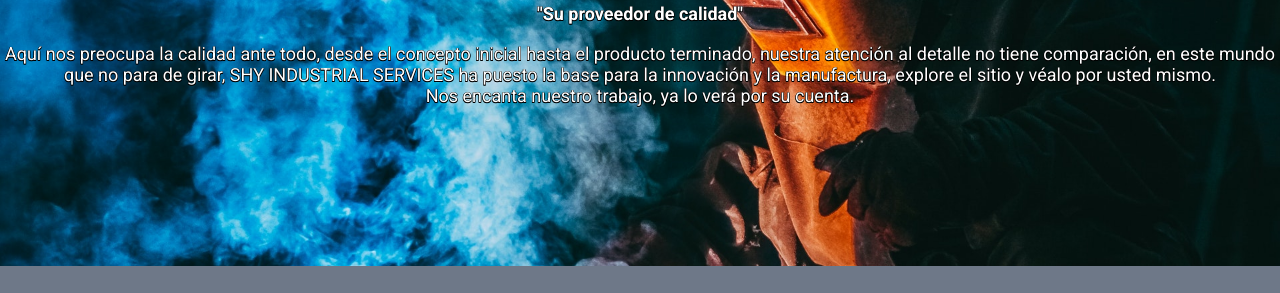
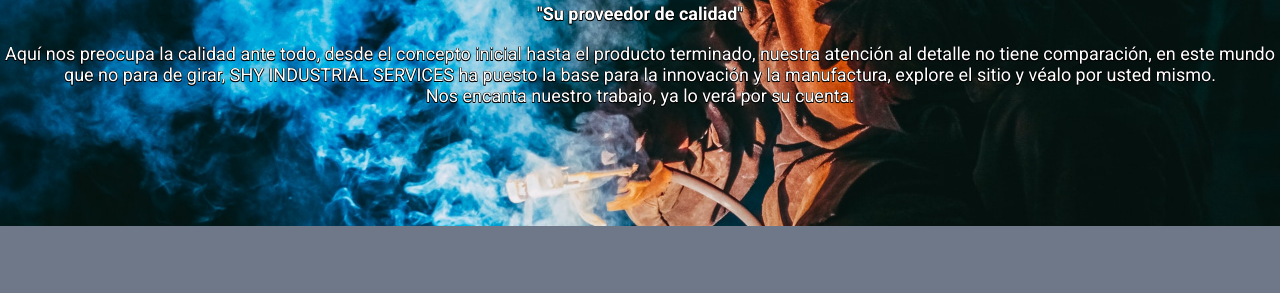
Before and after one commit to Memo56-FB/Shy-Industrial-Services, a plain HTML site: page html/index.html in a window 1280 px wide. Shown: the part 334-627 px from the top of the page. Drawn offline with Linux system fonts and the light colour scheme.

Commit message:
Arregle un error con el alto de la sección de presentación

```diff
--- a/css/style.css
+++ b/css/style.css
@@ -111,8 +111,10 @@ main{
     background-size: cover;
     background-attachment: fixed;
     background-repeat: no-repeat;
-    height: 600px;
+    height: auto;
     padding-top:220px;
+    padding-bottom: 120px;
+    background-position: center;
 }
 .shy h1{
     font-size: 4.2rem;
@@ -126,6 +128,7 @@ main{
 .shy p:first-of-type{
     font-weight: bold;
 }
+
 
 
 
```
